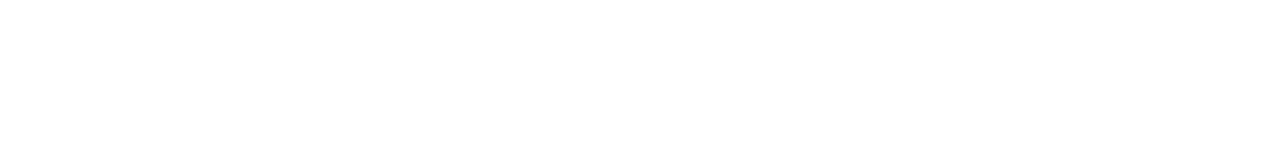
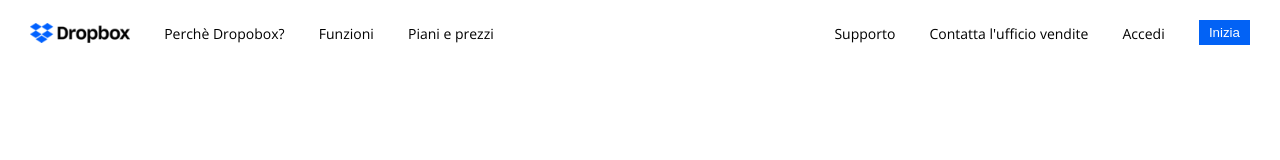
Before and after one commit to GiuseppeTodisco92/htmlcss-dropbox, a plain HTML site: page index.html in a window 1280 px wide. Drawn offline with nearby package versions, Linux system fonts and the light colour scheme.

Commit message:
aggiunto header

```diff
--- a/css/style.css
+++ b/css/style.css
@@ -5,6 +5,18 @@
   margin: 0;
   padding: 0;
   box-sizing: border-box;
+}
+
+/*----------------
+      DEBUG
+------------------*/
+
+.debug .col-left-head {
+  background-color: red;
+}
+
+.debug .col-right-head {
+  background-color: green;
 }
 
 /*----------------
@@ -21,3 +33,81 @@
   display: table;
   clear: both;
 }
+
+/*----------------
+      TYPO
+------------------*/
+body {
+  font-family: 'Open Sans', sans-serif;
+}
+
+/*----------------
+      BUTTON
+------------------*/
+.button-base {
+  border: none;
+  padding: 5px 10px;
+}
+
+.button-cyan {
+  background-color: #0262f5;
+  color: white;
+}
+
+/*----------------
+      HEADER
+------------------*/
+header {
+  position: relative;
+}
+.nav-head {
+  display: inline-block;
+  color: black;
+  vertical-align: middle;
+}
+.box-head nav {
+  padding-right: 30px;
+}
+
+.nav-head li {
+  display: inline-block;
+  padding-left: 30px;
+  font-size: 14px;
+}
+.nav-head a {
+  text-decoration: none;
+  color: black;
+}
+.logo {
+  vertical-align: middle;
+  width: 100px;
+}
+
+.col-left-head {
+  position: fixed;
+  top: 0%;
+  left: 0%;
+  width: 50%;
+  text-align: left;
+}
+
+.col-right-head {
+  position: fixed;
+  top: 0%;
+  right: 0%;
+  width: 50%;
+  text-align: right;
+}
+
+.col-left-head,
+.col-right-head {
+  padding: 20px 30px;
+}
+
+/*----------------
+      MAIN
+------------------*/
+
+/*----------------
+      FOOTER
+------------------*/
--- a/index.html
+++ b/index.html
@@ -5,11 +5,52 @@
         <meta charset="UTF-8">
         <meta http-equiv="X-UA-Compatible" content="IE=edge">
         <meta name="viewport" content="width=device-width, initial-scale=1.0">
+        <!-- google font  -->
+        <link rel="preconnect" href="https://fonts.googleapis.com">
+        <link rel="preconnect" href="https://fonts.gstatic.com" crossorigin>
+        <link href="https://fonts.googleapis.com/css2?family=Open+Sans:wght@300;700;800&display=swap" rel="stylesheet">
+        <!-- file css  -->
         <link rel="stylesheet" href="css/style.css">
         <title>htmlcss-dropbox</title>
     </head>
 
-    <body>
+    <body class="">
+
+
+        <header>
+            <div class="box-head">
+                <div class="col-left-head">
+                    <img class="logo" src="img/logo-small.png" alt="logo-dropbox">
+                    <nav class="nav-head">
+                        <ul>
+                            <li><a href="#">Perchè Dropobox?</a></li>
+                            <li><a href="#">Funzioni</a></li>
+                            <li><a href="#">Piani e prezzi</a></li>
+                        </ul>
+                    </nav>
+                </div>
+                <div class="col-right-head">
+                    <nav class="nav-head">
+                        <ul>
+                            <li><a href="#">Supporto</a></li>
+                            <li><a href="#">Contatta l'ufficio vendite</a></li>
+                            <li><a href="#">Accedi</a></li>
+                        </ul>
+                    </nav>
+                    <button class="button-base button-cyan">Inizia</button>
+                </div>
+            </div>
+        </header>
+
+        </div>
+
+        <main>
+
+
+        </main>
+        <footer>
+
+        </footer>
 
     </body>
 
```
